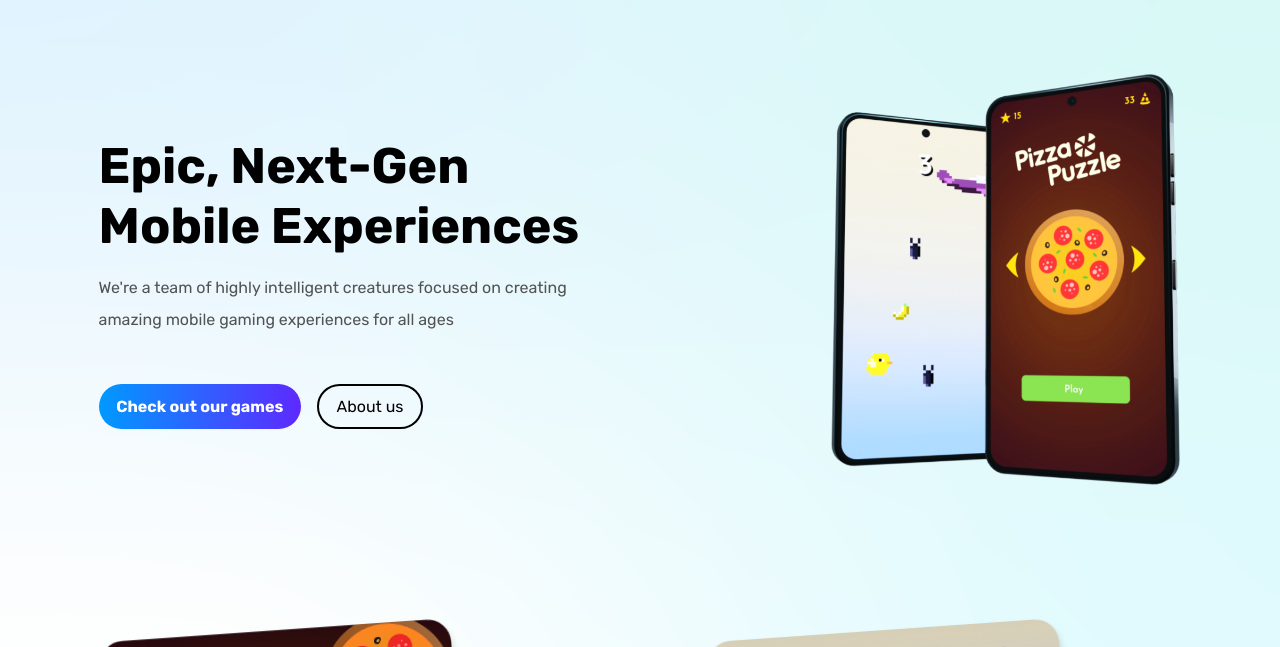
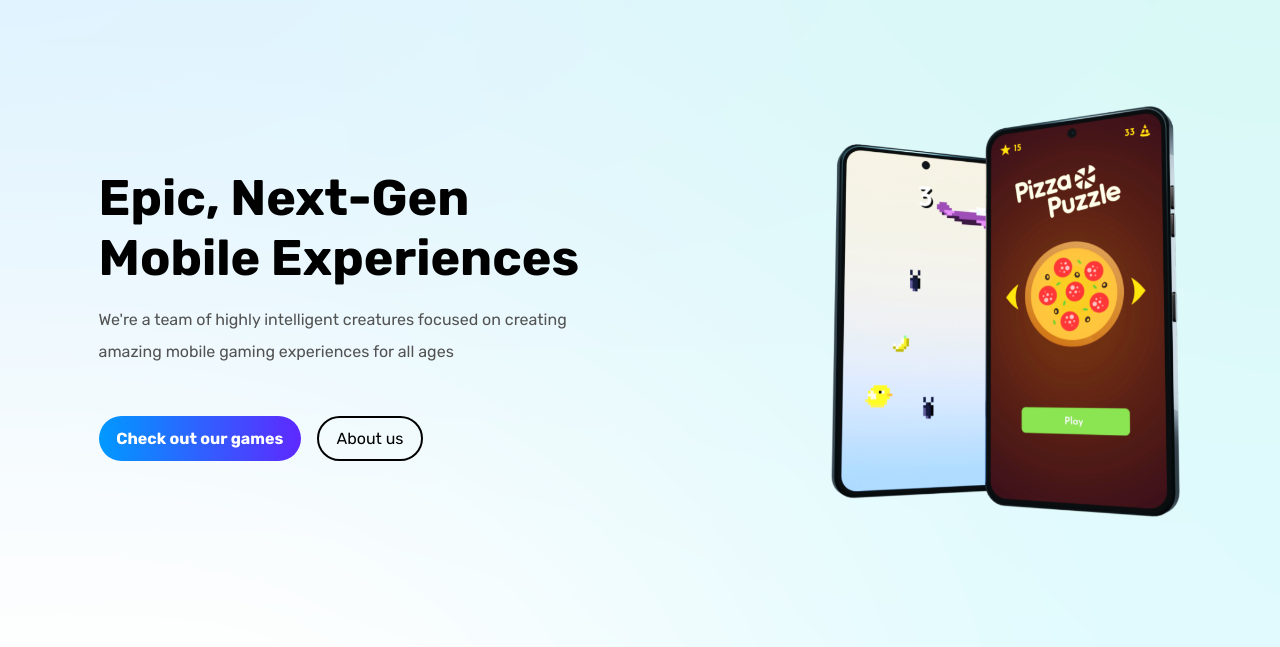
Before and after one commit to Tusentio/ETP-Games-Website, a plain HTML site: page index.html in a window 1280 px wide. Shown: the part 88-735 px from the top of the page. Drawn offline with Linux system fonts and the light colour scheme.

Commit message:
Add favicon

```diff
--- a/index.html
+++ b/index.html
@@ -3,6 +3,7 @@
     <head>
         <meta charset="UTF-8" />
         <meta name="viewport" content="width=device-width, initial-scale=1.0" />
+        <link rel="shortcut icon" type="image/x-icon" href="favicon.png" />
 
         <!-- FONTS -->
         <link rel="preconnect" href="https://fonts.googleapis.com" />
--- a/style/partials/components/_hero-section.scss
+++ b/style/partials/components/_hero-section.scss
@@ -13,7 +13,7 @@
         justify-content: space-between;
         align-items: flex-start;
         width: 94%;
-        padding-top: 10rem;
+        padding-top: 12rem;
     }
 
     h1 {
```
Also changed, not shown: favicon.png (added), style/main.css.
